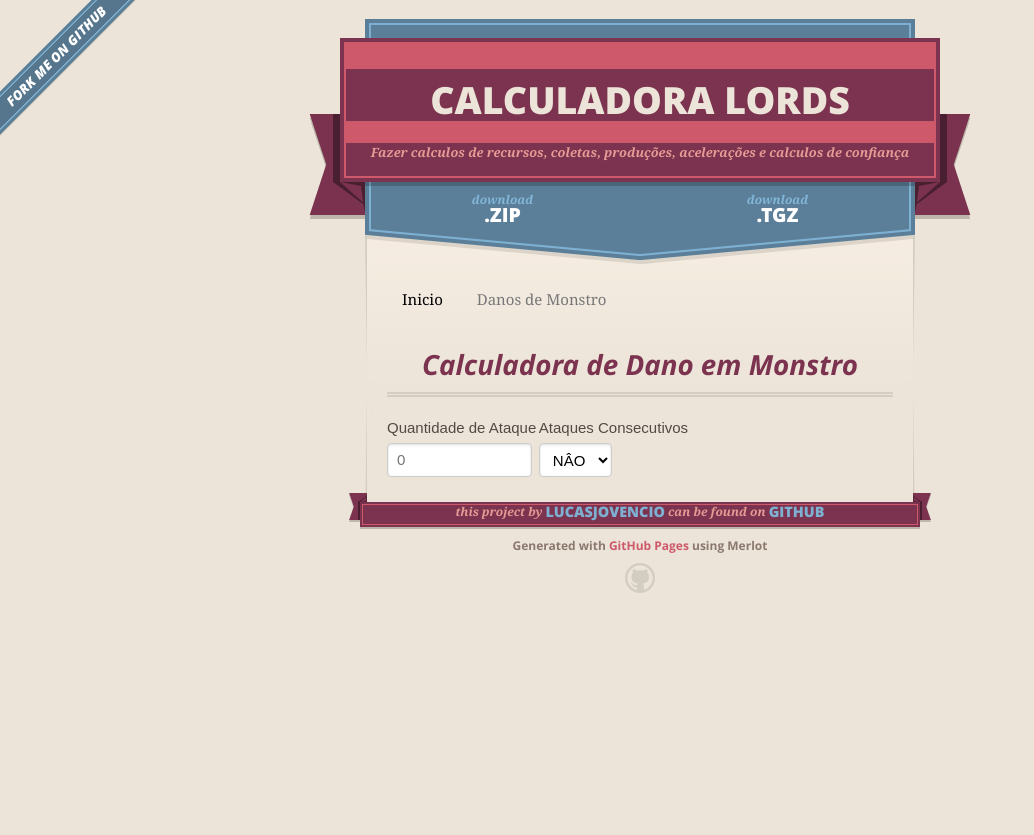
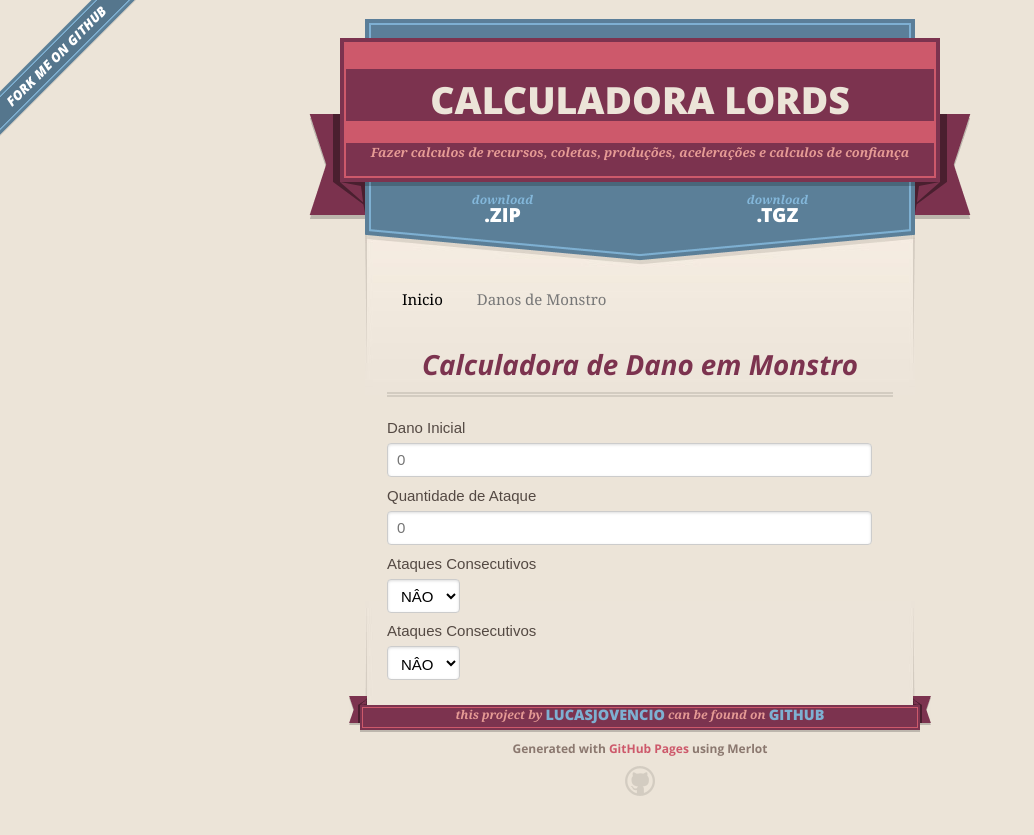
Before and after one commit to lucasjovencio/lordesmobile, a Jekyll site: the page built from caca-monstro.md, in a window 1280 px wide. Shown: the top 835 px of the page, without its empty margins (0-1034 px from the left). Built offline with Jekyll 4.4.1, drawn with Linux system fonts in a browser that asks for light colours; nearby versions of some CDN libraries.

Commit message:
Update monstro.html

```diff
--- a/_includes/monstro.html
+++ b/_includes/monstro.html
@@ -3,12 +3,25 @@
     <fieldset>
 
         <div class="pure-g pure-g-no-sparcing">
-            <div class="pure-u-1-1-1">
+            <div class="pure-u-1-1">
+                <label for="min">Dano Inicial</label>
+                <input id="danger" class="" class="pure-u-23-24" type="number" placeholder="0">
+            </div>
+
+            <div class="pure-u-1-1">
                 <label for="min">Quantidade de Ataque</label>
                 <input id="qtn" class="" class="pure-u-23-24" type="number" placeholder="0">
             </div>
 
-            <div class="pure-u-1-1-1">
+            <div class="pure-u-1-1">
+                <label for="min">Ataques Consecutivos</label>
+                <select id="atac-con">
+                    <option>SIM</option>
+                    <option selected>NÂO</option>
+                </select>
+            </div>
+
+            <div class="pure-u-1-1">
                 <label for="min">Ataques Consecutivos</label>
                 <select id="atac-con">
                     <option>SIM</option>
```
